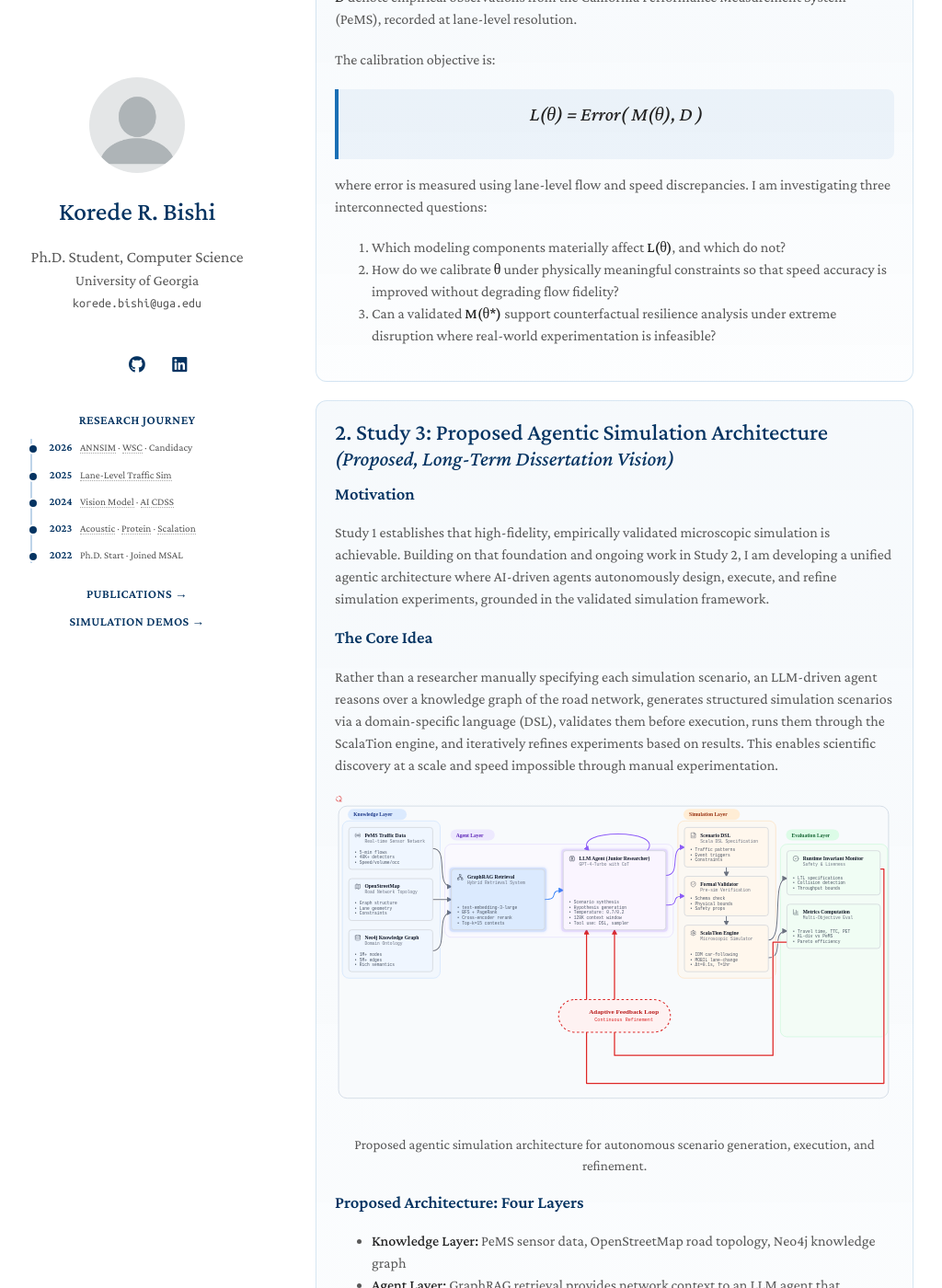
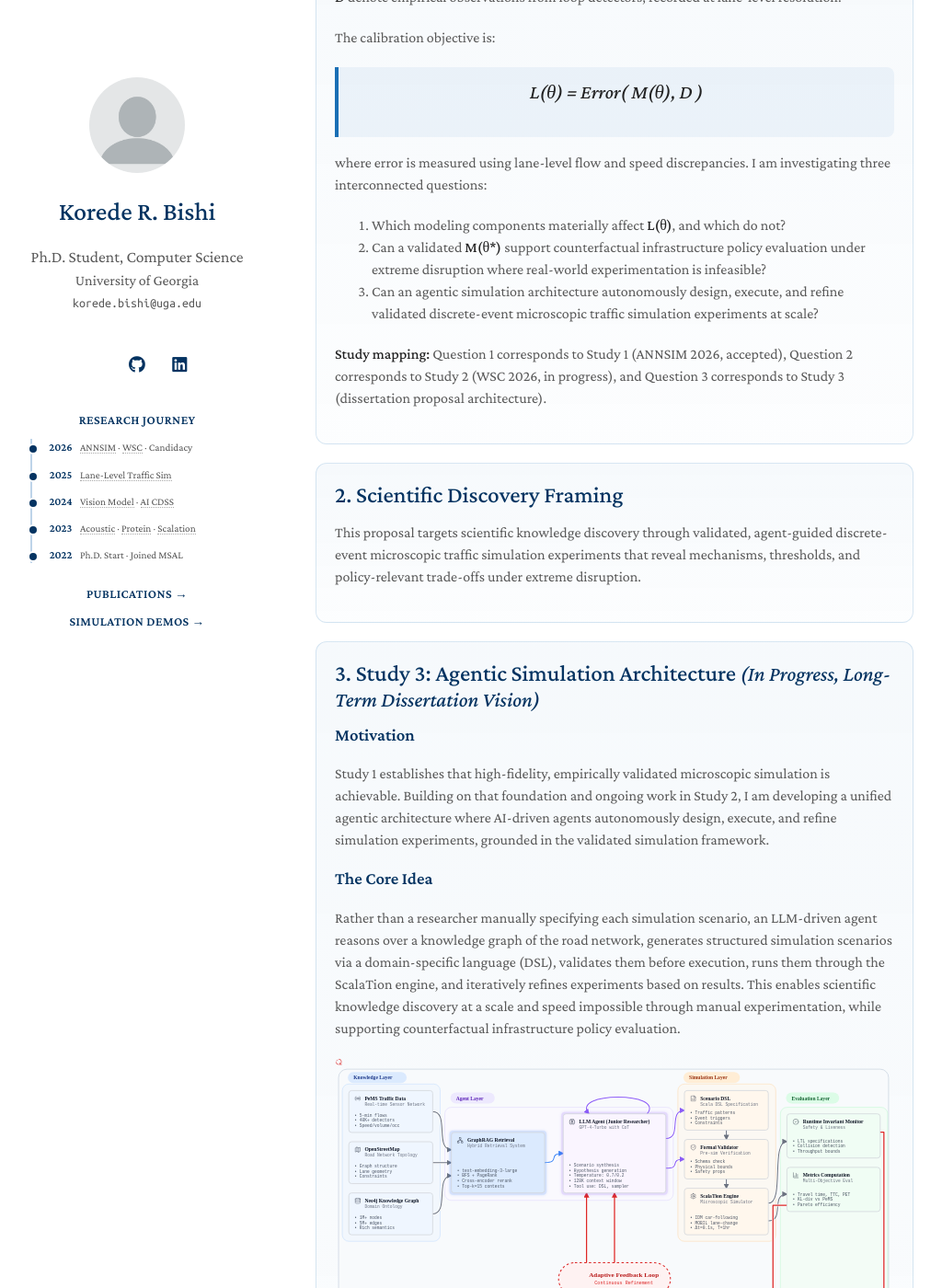
Before and after one commit to koredebishi/koredebishi.github.io, a Jekyll site: the page built from research.md, in a window 1280 px wide and 1400 px high, scrolled down 484 px. Shown: the whole window at 92% size, without its empty margins (127-1151 px from the left). Built offline with Jekyll 4.4.1, drawn with Linux system fonts in a browser that asks for light colours; nearby versions of some CDN libraries; a style sheet for code colours, icons or effects is not loaded; some of the changed text lies outside the part shown.

Commit message:
new update

```diff
--- a/research.md
+++ b/research.md
@@ -6,35 +6,41 @@ permalink: /research/
 <div class="research-page-header">
   <h1>Korede R. Bishi</h1>
   <p><strong>Ph.D. Student, Computer Science, University of Georgia</strong></p>
-  <p><strong>Research Area:</strong> Discrete Event Simulation, Infrastructure Resilience, and Agentic Simulation Systems &nbsp;|&nbsp; <strong>Application Domain:</strong> Microscopic Traffic Simulation</p>
-  <p>Advisor: <a href="https://openreview.net/profile?id=~John_A._Miller1">Dr. John A. Miller</a> &nbsp;·&nbsp; <a href="https://github.com/scalation/scalation_2.0">ScalaTion Framework</a> &nbsp;·&nbsp; <a href="https://pems.dot.ca.gov/">PeMS Sensor Data</a></p>
+  <p><strong>Research Area:</strong> Discrete Event Simulation, Empirical Validation, and Agentic Simulation Systems &nbsp;|&nbsp; <strong>Application Domain:</strong> Microscopic Traffic Simulation</p>
+  <p>Advisor: <a href="https://openreview.net/profile?id=~John_A._Miller1">Dr. John A. Miller</a> &nbsp;·&nbsp; <a href="https://github.com/scalation/scalation_2.0">ScalaTion Framework</a></p>
 </div>
 
 <main class="research-page-content">
   <section class="problem-statement-section">
     <h2>1. Formal Problem Statement</h2>
-    <p>Let <strong>M(θ)</strong> denote a microscopic traffic simulation model parameterized by a vector <strong>θ</strong> containing car-following parameters, arrival process parameters, and structural modeling parameters. Let <strong>D</strong> denote empirical observations from the California Performance Measurement System (PeMS), recorded at lane-level resolution.</p>
+    <p>Let <strong>M(θ)</strong> denote a microscopic traffic simulation model parameterized by a vector <strong>θ</strong> containing car-following parameters, arrival process parameters, and structural modeling parameters. Let <strong>D</strong> denote empirical observations from loop detectors, recorded at lane-level resolution.</p>
     <p>The calibration objective is:</p>
     <blockquote><p style="text-align:center; font-size:1.1em;"><strong>L(θ) = Error( M(θ), D )</strong></p></blockquote>
     <p>where error is measured using lane-level flow and speed discrepancies. I am investigating three interconnected questions:</p>
     <ol>
       <li>Which modeling components materially affect <strong>L(θ)</strong>, and which do not?</li>
-      <li>How do we calibrate <strong>θ</strong> under physically meaningful constraints so that speed accuracy is improved without degrading flow fidelity?</li>
-      <li>Can a validated <strong>M(θ*)</strong> support counterfactual resilience analysis under extreme disruption where real-world experimentation is infeasible?</li>
+      <li>Can a validated <strong>M(θ*)</strong> support counterfactual infrastructure policy evaluation under extreme disruption where real-world experimentation is infeasible?</li>
+      <li>Can an agentic simulation architecture autonomously design, execute, and refine validated discrete-event microscopic traffic simulation experiments at scale?</li>
     </ol>
+    <p><strong>Study mapping:</strong> Question 1 corresponds to Study 1 (ANNSIM 2026, accepted), Question 2 corresponds to Study 2 (WSC 2026, in progress), and Question 3 corresponds to Study 3 (dissertation proposal architecture).</p>
+  </section>
+
+  <section class="discovery-framing-section">
+    <h2>2. Scientific Discovery Framing</h2>
+    <p>This proposal targets scientific knowledge discovery through validated, agent-guided discrete-event microscopic traffic simulation experiments that reveal mechanisms, thresholds, and policy-relevant trade-offs under extreme disruption.</p>
   </section>
 
   <section class="study3-section" id="study-3-proposed-agentic-simulation-architecture">
-    <h2>2. Study 3: Proposed Agentic Simulation Architecture <em style="font-weight:400; font-size:0.9em;">(Proposed, Long-Term Dissertation Vision)</em></h2>
+    <h2>3. Study 3: Agentic Simulation Architecture <em style="font-weight:400; font-size:0.9em;">(In Progress, Long-Term Dissertation Vision)</em></h2>
 
     <h3>Motivation</h3>
     <p>Study 1 establishes that high-fidelity, empirically validated microscopic simulation is achievable. Building on that foundation and ongoing work in Study 2, I am developing a unified agentic architecture where AI-driven agents autonomously design, execute, and refine simulation experiments, grounded in the validated simulation framework.</p>
 
     <h3>The Core Idea</h3>
-    <p>Rather than a researcher manually specifying each simulation scenario, an LLM-driven agent reasons over a knowledge graph of the road network, generates structured simulation scenarios via a domain-specific language (DSL), validates them before execution, runs them through the ScalaTion engine, and iteratively refines experiments based on results. This enables scientific discovery at a scale and speed impossible through manual experimentation.</p>
+    <p>Rather than a researcher manually specifying each simulation scenario, an LLM-driven agent reasons over a knowledge graph of the road network, generates structured simulation scenarios via a domain-specific language (DSL), validates them before execution, runs them through the ScalaTion engine, and iteratively refines experiments based on results. This enables scientific knowledge discovery at a scale and speed impossible through manual experimentation, while supporting counterfactual infrastructure policy evaluation.</p>
 
     <figure class="research-architecture-figure" style="margin: 1.1rem 0; text-align: center;">
-      <img src="/images/desertation-architecture.svg" alt="Proposed agentic simulation architecture diagram" style="max-width: 100%; height: auto; border-radius: 8px;" />
+      <img src="/images/dissertation-architecture.svg" alt="Proposed agentic simulation architecture diagram" style="max-width: 100%; height: auto; border-radius: 8px;" />
       <figcaption style="font-size: 0.95em; margin-top: 0.5rem; color: inherit;">Proposed agentic simulation architecture for autonomous scenario generation, execution, and refinement.</figcaption>
     </figure>
 
@@ -57,11 +63,11 @@ permalink: /research/
   </section>
 
   <section class="study2-section">
-    <h2>3. Study 2: Wildfire Evacuation Resilience &amp; Contraflow Evaluation <em style="font-weight:400; font-size:0.9em;">(WSC 2026, In Progress)</em></h2>
+    <h2>4. Study 2: Wildfire Evacuation Resilience &amp; Contraflow Evaluation <em style="font-weight:400; font-size:0.9em;">(WSC 2026, In Progress)</em></h2>
     <p><strong>Title:</strong> "Evaluating Evacuation Resilience Under Wildfire Disruption: A PeMS-Calibrated Microscopic Simulation of I-10 During the 2025 Palisades Fire"</p>
 
     <h3>Motivation</h3>
-    <p>On January 7, 2025, the Palisades Fire triggered mass evacuation along I-10 eastbound in Los Angeles. Severe congestion and smoke degraded corridor performance for hours. A recurring policy question: whether directional lane reallocation (contraflow) would have improved evacuation throughput, cannot be answered through real-world experimentation. Simulation provides the only feasible evaluation method.</p>
+    <p>On January 7, 2025, the Palisades Fire triggered mass evacuation along I-10 eastbound in Los Angeles. Severe congestion and smoke degraded corridor performance for hours. A recurring policy question is whether directional lane reallocation (contraflow) would have improved evacuation throughput, but that cannot be answered through real-world experimentation. Simulation provides the only feasible evaluation method.</p>
 
     <h3>Approach</h3>
     <ol>
@@ -86,11 +92,11 @@ permalink: /research/
       <li>Quantitative counterfactual evaluation of contraflow effectiveness under visibility impairment</li>
       <li>Identification of conditions under which capacity expansion alone is insufficient, requiring behavioral adaptation</li>
     </ul>
-    <p><strong>Target:</strong> Winter Simulation Conference 2026, <em>Simulation for Climate Resilience</em> track</p>
+    <p><strong>Target:</strong> Winter Simulation Conference 2026, <em>Simulation for Climate Resilience</em> track, with emphasis on counterfactual infrastructure policy evaluation.</p>
   </section>
 
   <section class="study1-section">
-    <h2>4. Study 1: Structural Sensitivity Analysis <em style="font-weight:400; font-size:0.9em;">(ANNSIM 2026, Accepted)</em></h2>
+    <h2>5. Study 1: Structural Sensitivity Analysis <em style="font-weight:400; font-size:0.9em;">(ANNSIM 2026, Accepted)</em></h2>
     <p><strong>Title:</strong> "Beyond Corridor Averages: Lane-Level Validation of Microscopic Freeway Simulation with Data-Driven Arrivals"</p>
 
     <h3>Motivation</h3>
```
Also changed, not shown: other parts of research.md (+3 -3 lines), index.md (+8 -6 lines), images/dissertation-architecture.svg (renamed from images/desertation-architecture.svg), 1 other file.
